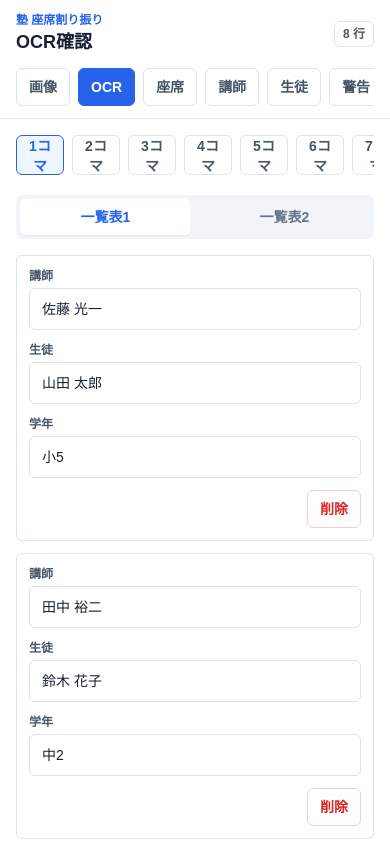
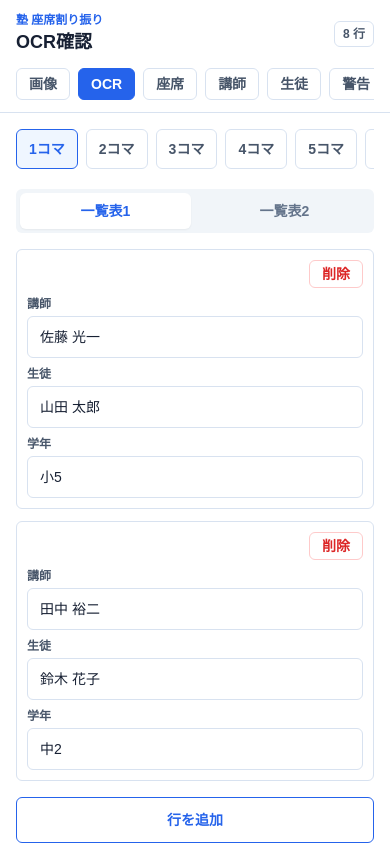
Before and after one commit to kensuke5704/juku-seat-app, a Next.js app: page / in a window 390 px wide. Both pictures are taken after a click on the button "OCR". Shown: the top 844 px of the page. Built offline with nearby package versions, Linux system fonts and the light colour scheme.

Commit message:
Polish mobile UI and OCR text import

```diff
--- a/app/globals.css
+++ b/app/globals.css
@@ -53,3 +53,37 @@ button {
   border-color: #2563eb;
   box-shadow: 0 0 0 3px rgb(37 99 235 / 0.12);
 }
+
+.text-keep {
+  word-break: keep-all;
+  overflow-wrap: normal;
+}
+
+@media print {
+  body {
+    background: #ffffff;
+  }
+
+  header,
+  button,
+  .no-print {
+    display: none !important;
+  }
+
+  main {
+    max-width: none !important;
+    min-height: auto !important;
+    box-shadow: none !important;
+  }
+
+  section {
+    padding: 0 !important;
+  }
+
+  textarea {
+    min-height: 90vh !important;
+    border: 0 !important;
+    box-shadow: none !important;
+    font-size: 12px !important;
+  }
+}
--- a/app/page.tsx
+++ b/app/page.tsx
@@ -132,6 +132,10 @@ const rawTextSamples: Record<string, string> = {
   "4-1": "先生　生徒　学年\n田中 裕二　鈴木 花子　中2",
   "4-2": "講師　生徒　学年\n鈴木 美咲　渡辺 悠斗　小6",
 };
+
+function sourceKey(period: number, sourceImageIndex: 1 | 2) {
+  return `${period}-${sourceImageIndex}`;
+}
 
 const screens: Array<{ id: ScreenId; label: string; short: string }> = [
   { id: "upload", label: "画像アップロード", short: "画像" },
@@ -510,9 +514,10 @@ function parseDataLine(line: string) {
   };
 }
 
-async function runOcrPlaceholder(period: number, sourceImageIndex: 1 | 2): Promise<RawRow[]> {
-  const sample =
-    rawTextSamples[`${period}-${sourceImageIndex}`] ??
+async function runOcrPlaceholder(period: number, sourceImageIndex: 1 | 2, rawText?: string): Promise<RawRow[]> {
+  const sample = rawText?.trim()
+    ? rawText
+    : rawTextSamples[sourceKey(period, sourceImageIndex)] ??
     `講師　生徒　学年\n仮 講師${period}${sourceImageIndex}　仮 生徒${period}${sourceImageIndex}　中1`;
   return parseOcrText(sample, period, sourceImageIndex);
 }
@@ -527,6 +532,7 @@ export default function Home() {
   const [selectedSource, setSelectedSource] = useState<1 | 2>(1);
   const [rows, setRows] = useState<RawRow[]>(initialRows);
   const [images, setImages] = useState<Record<number, Partial<Record<1 | 2, UploadedImage>>>>({});
+  const [rawOcrTexts, setRawOcrTexts] = useState<Record<string, string>>({ ...rawTextSamples });
   const [config, setConfig] = useState<BuildingConfig>(defaultBuildingConfig);
   const [assignmentOverrides, setAssignmentOverrides] = useState<Record<string, AssignmentOverride>>({});
   const [ocrBusy, setOcrBusy] = useState(false);
@@ -561,6 +567,21 @@ export default function Home() {
 
   function deleteRow(id: string) {
     setRows((current) => current.filter((row) => row.id !== id));
+  }
+
+  function updateRawOcrText(period: number, source: 1 | 2, value: string) {
+    setRawOcrTexts((current) => ({
+      ...current,
+      [sourceKey(period, source)]: value,
+    }));
+  }
+
+  function importRowsFromText(period: number, source: 1 | 2) {
+    const parsedRows = parseOcrText(rawOcrTexts[sourceKey(period, source)] ?? "", period, source);
+    setRows((current) => [
+      ...current.filter((row) => !(row.period === period && row.sourceImageIndex === source)),
+      ...parsedRows,
+    ]);
   }
 
   function updateAssignmentOverride(lessonId: string, override?: AssignmentOverride) {
@@ -599,8 +620,11 @@ export default function Home() {
 
   async function runOcr() {
     setOcrBusy(true);
-    const result1 = await runOcrPlaceholder(selectedPeriod, 1);
-    const result2 = images[selectedPeriod]?.[2] ? await runOcrPlaceholder(selectedPeriod, 2) : [];
+    const result1 = await runOcrPlaceholder(selectedPeriod, 1, rawOcrTexts[sourceKey(selectedPeriod, 1)]);
+    const result2 =
+      images[selectedPeriod]?.[2] || rawOcrTexts[sourceKey(selectedPeriod, 2)]?.trim()
+        ? await runOcrPlaceholder(selectedPeriod, 2, rawOcrTexts[sourceKey(selectedPeriod, 2)])
+        : [];
     setRows((current) => [
       ...current.filter((row) => row.period !== selectedPeriod),
       ...result1,
@@ -630,7 +654,7 @@ export default function Home() {
               type="button"
               onClick={() => setActiveScreen(screen.id)}
               className={classNames(
-                "shrink-0 rounded-md border px-3 py-2 text-sm font-bold transition active:translate-y-px",
+                "text-keep shrink-0 whitespace-nowrap rounded-md border px-3 py-2 text-sm font-bold leading-none transition active:translate-y-px",
                 activeScreen === screen.id
                   ? "border-appblue bg-appblue text-white"
                   : "border-line bg-white text-slate-600",
@@ -662,6 +686,9 @@ export default function Home() {
             setSelectedSource={setSelectedSource}
             selectedRows={selectedRows}
             periodLessons={lessons.filter((lesson) => lesson.period === selectedPeriod)}
+            rawText={rawOcrTexts[sourceKey(selectedPeriod, selectedSource)] ?? ""}
+            setRawText={(value) => updateRawOcrText(selectedPeriod, selectedSource, value)}
+            importRowsFromText={() => importRowsFromText(selectedPeriod, selectedSource)}
             teacherNames={teacherNames}
             updateRow={updateRow}
             deleteRow={deleteRow}
@@ -698,7 +725,7 @@ function PeriodPicker({ selectedPeriod, onChange }: { selectedPeriod: number; on
           type="button"
           onClick={() => onChange(period)}
           className={classNames(
-            "h-10 min-w-12 rounded-md border px-3 text-sm font-bold active:translate-y-px",
+            "text-keep h-10 min-w-[58px] shrink-0 whitespace-nowrap rounded-md border px-3 text-sm font-bold leading-none active:translate-y-px",
             selectedPeriod === period ? "border-appblue bg-blue-50 text-appblue" : "border-line bg-white text-slate-600",
           )}
         >
@@ -784,6 +811,9 @@ function OcrScreen(props: {
   setSelectedSource: (source: 1 | 2) => void;
   selectedRows: RawRow[];
   periodLessons: Lesson[];
+  rawText: string;
+  setRawText: (value: string) => void;
+  importRowsFromText: () => void;
   teacherNames: string[];
   updateRow: (id: string, key: keyof RawRow, value: string) => void;
   deleteRow: (id: string) => void;
@@ -811,8 +841,13 @@ function OcrScreen(props: {
       </datalist>
       <div className="space-y-3">
         {props.selectedRows.map((row) => (
-          <div key={row.id} className="rounded-md border border-line p-3">
-            <div className="grid gap-3">
+          <div key={row.id} className="rounded-md border border-line p-2.5">
+            <div className="mb-2 flex justify-end">
+              <button type="button" onClick={() => props.deleteRow(row.id)} className="text-keep whitespace-nowrap rounded-md border border-red-200 px-3 py-1.5 text-sm font-bold leading-none text-red-600 active:translate-y-px">
+                削除
+              </button>
+            </div>
+            <div className="grid gap-2">
               <Field label="講師">
                 <input list="teacher-candidates" value={row.teacherName} onChange={(event) => props.updateRow(row.id, "teacherName", event.target.value)} className="input" />
               </Field>
@@ -823,11 +858,6 @@ function OcrScreen(props: {
                 <input value={row.grade ?? ""} onChange={(event) => props.updateRow(row.id, "grade", event.target.value)} className="input" />
               </Field>
             </div>
-            <div className="mt-3 flex justify-end">
-              <button type="button" onClick={() => props.deleteRow(row.id)} className="rounded-md border border-red-200 px-3 py-2 text-sm font-bold text-red-600 active:translate-y-px">
-                削除
-              </button>
-            </div>
           </div>
         ))}
       </div>
@@ -837,9 +867,20 @@ function OcrScreen(props: {
       </button>
       <details className="rounded-md border border-line bg-slate-50 p-3">
         <summary className="cursor-pointer font-bold">元OCRテキスト</summary>
-        <pre className="mt-3 whitespace-pre-wrap rounded-md bg-white p-3 text-xs text-slate-600">
-          {rawTextSamples[`${props.selectedPeriod}-${props.selectedSource}`] ?? "OCRテキストは未取得です"}
-        </pre>
+        <div className="mt-3 grid gap-3">
+          <textarea
+            className="input min-h-40 text-xs"
+            value={props.rawText}
+            onChange={(event) => props.setRawText(event.target.value)}
+          />
+          <button
+            type="button"
+            onClick={props.importRowsFromText}
+            className="rounded-md bg-appblue px-4 py-3 text-sm font-bold text-white active:translate-y-px"
+          >
+            このテキストから取り込み
+          </button>
+        </div>
       </details>
       <div className="rounded-md border border-line p-3">
         <SectionTitle title={`${props.selectedPeriod}コマの統合プレビュー`} />
@@ -906,9 +947,9 @@ function SeatingScreen(props: {
               if (!seat) return <div key={`${rowIndex}-${colIndex}`} />;
               const assignment = bySeat.get(seat);
               return (
-                <div key={seat} className="min-h-16 rounded-md border border-blue-200 bg-white p-2">
+                  <div key={seat} className="min-h-16 rounded-md border border-blue-200 bg-white p-1.5">
                   <div className="text-[10px] font-bold text-blue-500">{seat}</div>
-                  <div className="mt-1 text-sm font-bold leading-tight">{assignment?.teacherName ?? ""}</div>
+                  <div className="text-keep mt-2 whitespace-nowrap text-[11px] font-bold leading-none tracking-normal">{assignment?.teacherName ?? ""}</div>
                 </div>
               );
             }),
@@ -1122,8 +1163,10 @@ function WarningsScreen({ warnings, assignments }: { warnings: SeatingWarning[];
   return (
     <div className="space-y-3">
       <div className="rounded-md border border-line p-3">
-        <SectionTitle title="出力" />
-        <div className="grid grid-cols-2 gap-2">
+        <div className="no-print">
+          <SectionTitle title="出力" />
+        </div>
+        <div className="no-print grid grid-cols-2 gap-2">
           <button type="button" onClick={copyOutput} className="rounded-md bg-appblue px-3 py-3 text-sm font-bold text-white active:translate-y-px">
             {copied ? "コピー済み" : "テキストコピー"}
           </button>
@@ -1131,7 +1174,7 @@ function WarningsScreen({ warnings, assignments }: { warnings: SeatingWarning[];
             印刷
           </button>
         </div>
-        <textarea className="input mt-3 min-h-32 text-xs" value={outputText} readOnly />
+        <textarea className="input mt-3 min-h-32 text-xs" value={outputText} readOnly aria-label="出力テキスト" />
       </div>
       {warnings.map((warning) => (
         <div key={warning.id} className="rounded-md border border-amber-200 bg-amber-50 p-3">
```
